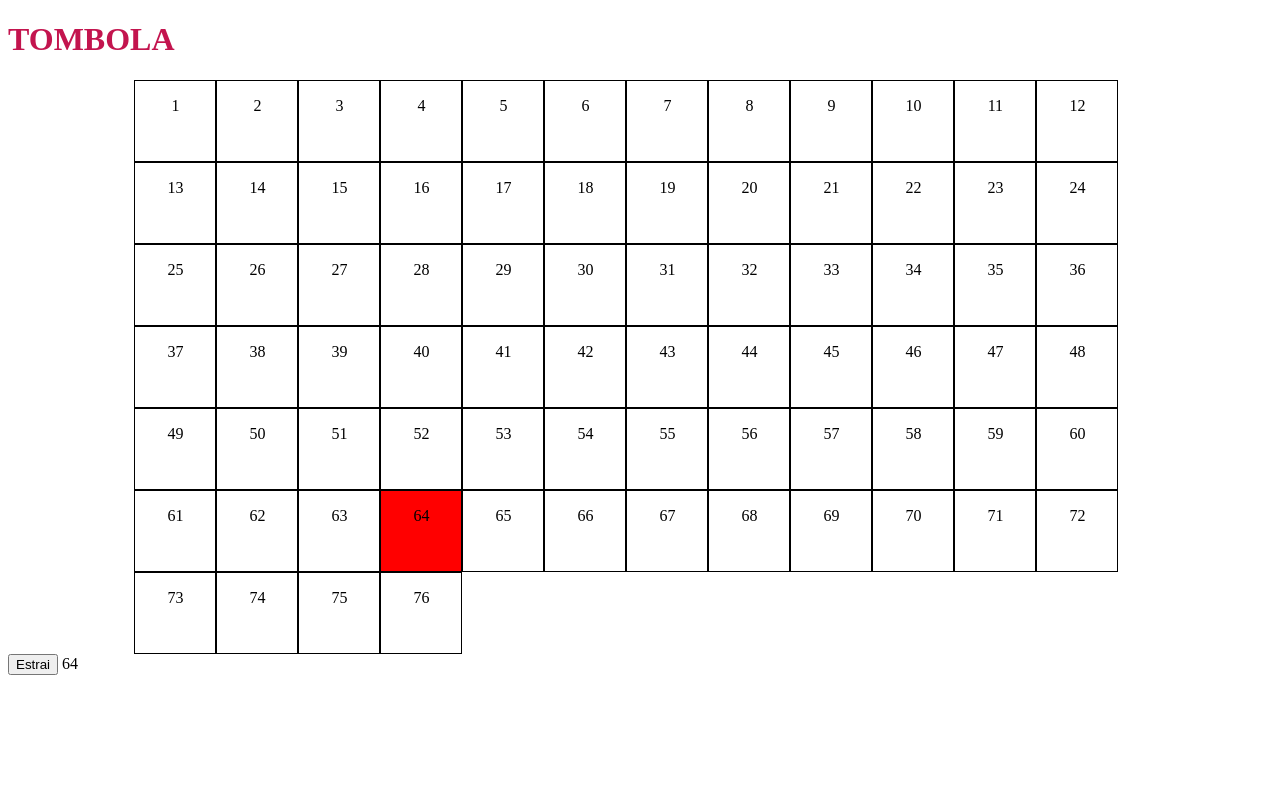
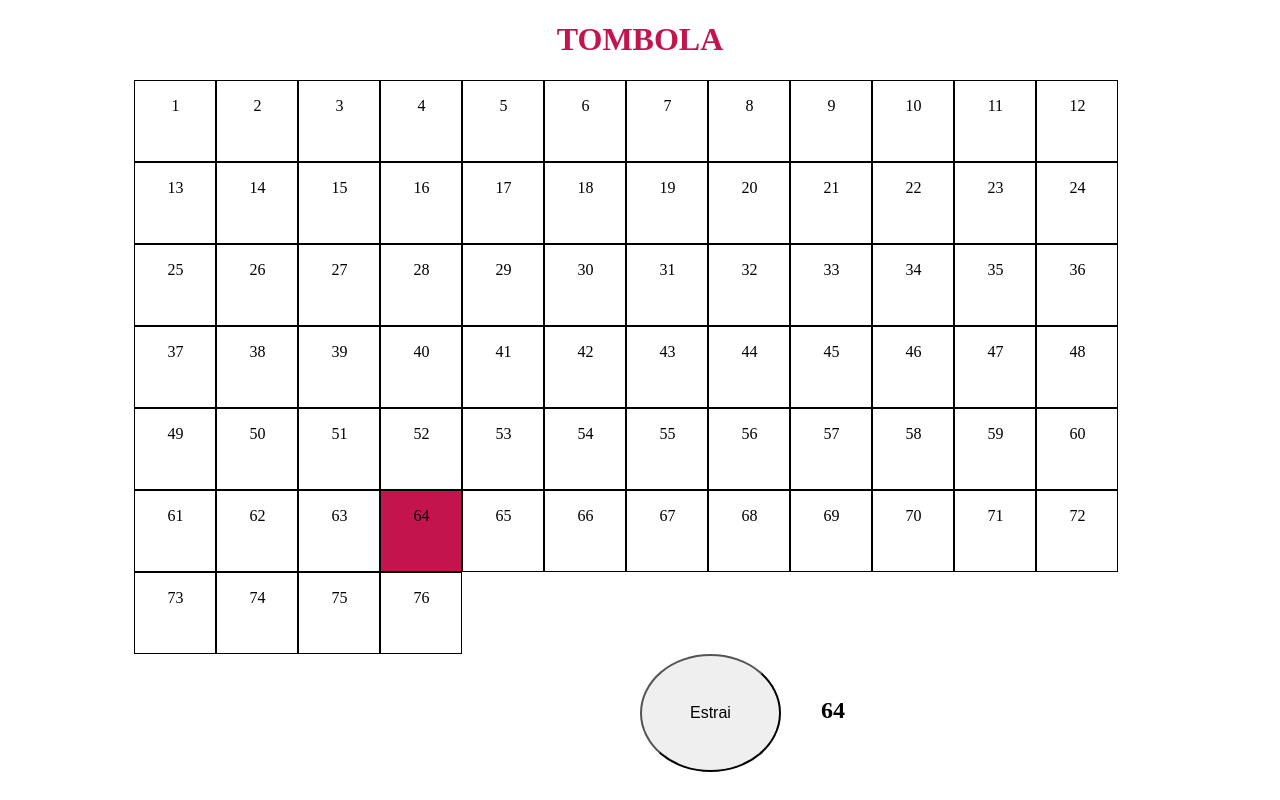
Before and after one commit to AlessiaLuongo/U1--W3---D4-Compito, a plain HTML site: page index.html in a window 1280 px wide. Both pictures are taken after a click on the button "Estrai". Drawn offline with Linux system fonts and the light colour scheme.

Commit message:
another commit

```diff
--- a/css/script.css
+++ b/css/script.css
@@ -1,5 +1,6 @@
 h1 {
   color: rgb(195, 20, 78);
+  text-align: center;
 }
 #tabellone-tombola {
   width: 80%;
@@ -15,5 +16,18 @@ h1 {
 }
 
 .luckyCell {
-  background-color: red;
+  background-color: rgb(195, 20, 78);
 }
+
+button {
+  margin-left: 50%;
+  padding: 3em;
+  border-radius: 50%;
+  font-size: 1em;
+}
+
+span {
+  margin-left: 1.5em;
+  font-size: 1.5em;
+  font-weight: 700;
+}
--- a/form.js
+++ b/form.js
@@ -17,8 +17,26 @@ pushTheButton.addEventListener("click", function () {
   extractNumber();
 });
 
+let alreadyChosen = [];
+
 const extractNumber = function () {
-  const myNumber = Math.ceil(Math.random() * 76);
+  if (alreadyChosen.length === 76) {
+    alreadyChosen = [];
+    const allCells = document.getElementsByClassName("cell");
+    for (let i = 0; i < allCells.length; i++) {
+      allCells[i].classList.remove("luckyCell");
+    }
+  }
+  let x = true;
+  let myNumber = 0;
+  while (x) {
+    myNumber = Math.ceil(Math.random() * 76);
+    if (!alreadyChosen.includes(myNumber)) {
+      x = false;
+    }
+  }
+  alreadyChosen.push(myNumber);
+
   const myResultSpan = document.querySelector("span");
   myResultSpan.innerText = myNumber;
 
```
